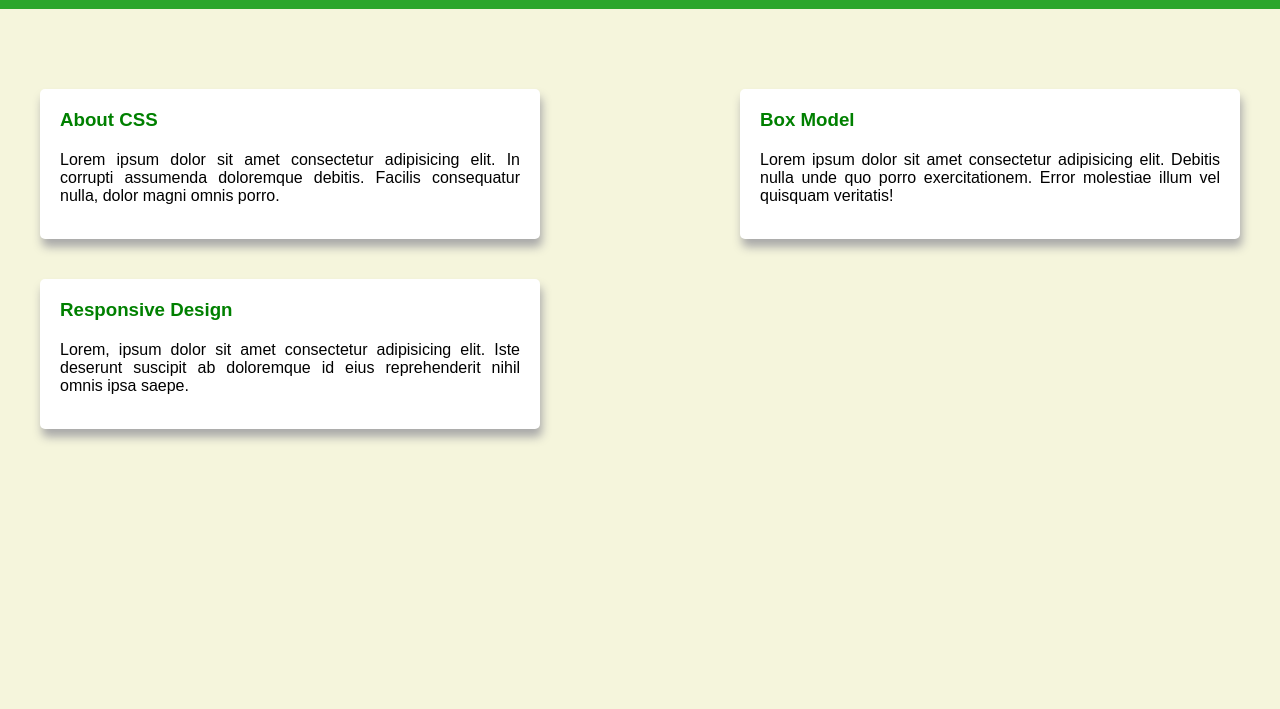
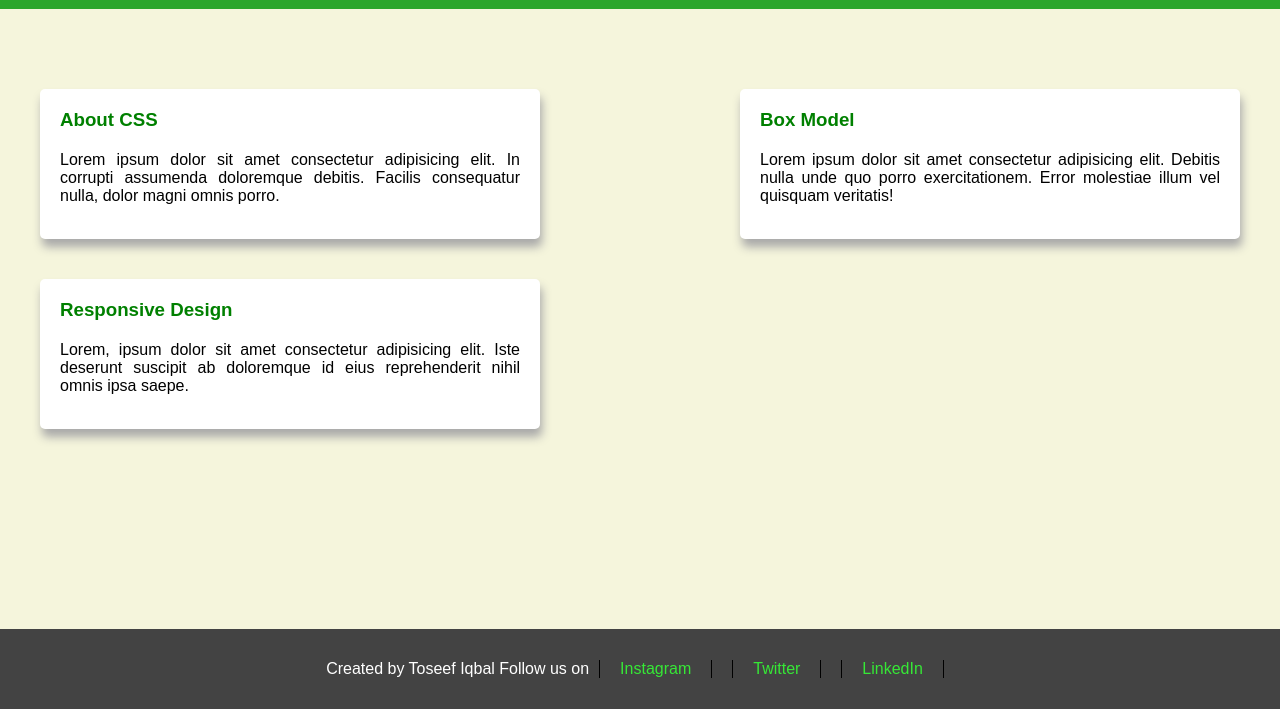
Before and after one commit to Toseef720/Task, a plain HTML site: page index.html in a window 1280 px wide. Shown: the part 91-800 px from the top of the page. Drawn offline with Linux system fonts and the light colour scheme.

Commit message:
Add files via upload

```diff
--- a/index.html
+++ b/index.html
@@ -32,5 +32,14 @@
          <p>Lorem ipsum dolor sit amet consectetur adipisicing elit. Debitis nulla unde quo porro exercitationem. Error molestiae illum vel quisquam veritatis!</p>
       </div>
    </main>
+
+   <footer class="flex">
+      <p>Created by Toseef Iqbal Follow us on</p>
+      <div class="flex">
+         <p>Instagram</p>
+         <p>Twitter</p>
+         <p>LinkedIn</p>
+      </div>
+   </footer>
 </body>
 </html>
--- a/style.css
+++ b/style.css
@@ -60,3 +60,21 @@ h3{
     background: white;
     text-align: justify;
 }
+
+
+footer{
+    background: #434343;
+    color: white;
+    height: 80px;
+    position: absolute;
+    bottom: 0;
+    width: 100%;
+}
+
+footer div p{
+    color: rgb(54, 232, 54);
+    margin: 0 10px;
+    padding: 0 20px;
+    border-left: 1px solid black;
+    border-right: 1px solid black;
+}
```
